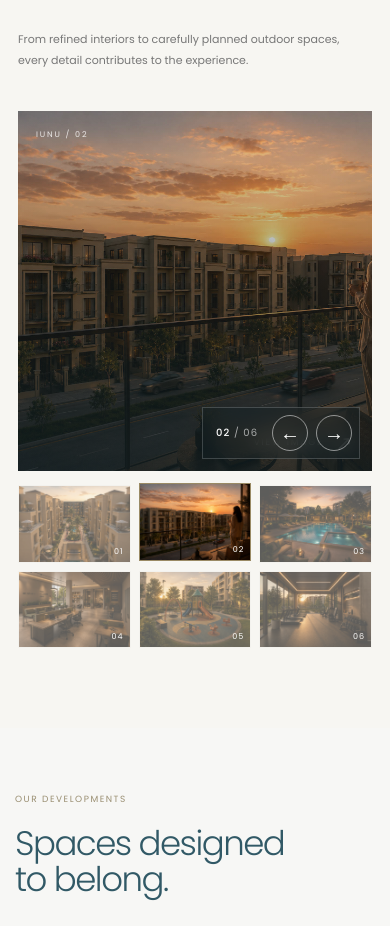
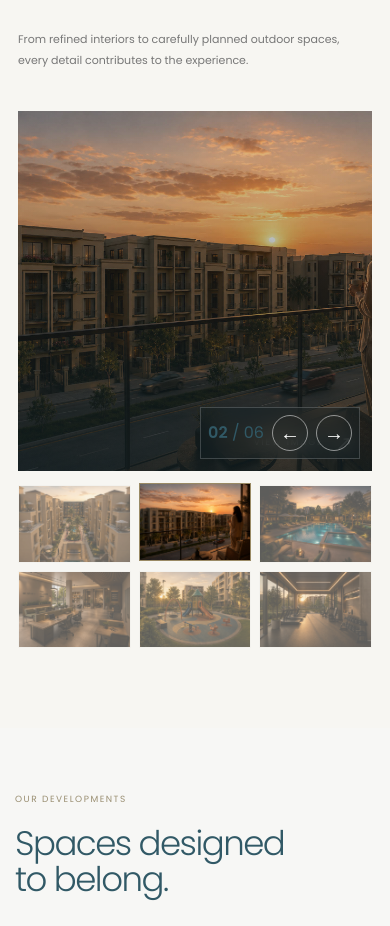
Before and after one commit to WM-cooaporate/IUNU_Website, a React (Vite) app: page /home in a window 390 px wide. Shown: the part 3025-3951 px from the top of the page. Built offline with nearby package versions, Linux system fonts and the light colour scheme; no server answers.

Commit message:
edit gallery

```diff
--- a/src/components/home/Development/Development.css
+++ b/src/components/home/Development/Development.css
@@ -92,9 +92,6 @@
     align-items: center;
 }
 
-
-/* IMAGE */
-
 .development-feature-image {
     position: relative;
     width: 100%;
@@ -143,9 +140,6 @@
     letter-spacing: 3px;
 }
 
-
-/* CONTENT */
-
 .development-feature-content {
     padding-right: 30px;
 }
@@ -181,9 +175,6 @@
     font-size: 12px;
     line-height: 1.9;
 }
-
-
-/* DETAILS */
 
 .development-details {
     margin-top: 55px;
@@ -222,9 +213,6 @@
     padding: 0 40px 140px;
 }
 
-
-/* HEADER */
-
 .development-gallery-header {
     display: grid;
     grid-template-columns: 1fr 0.7fr;
@@ -249,9 +237,6 @@
     font-size: 12px;
     line-height: 1.9;
 }
-
-
-/* HORIZONTAL GALLERY */
 
 .development-gallery {
     display: flex;
@@ -291,9 +276,6 @@
     direction: ltr;
     unicode-bidi: isolate;
 }
-
-
-/* Keep the gallery navigation order unchanged in Arabic */
 
 html[dir="rtl"] .development-gallery-controls {
     direction: ltr;
@@ -336,7 +318,6 @@ html[dir="rtl"] .development-gallery-controls {
 
 .development-gallery-shell {
     width: 100%;
-    /* Keep gallery LTR in Arabic and English */
     direction: ltr;
 }
 
@@ -382,24 +363,11 @@ html[dir="rtl"] .development-gallery-controls {
     pointer-events: none;
 }
 
-.development-gallery-feature-label,
 .development-gallery-feature-caption {
     position: absolute;
     z-index: 2;
     letter-spacing: 1.8px;
     text-transform: uppercase;
-}
-
-.development-gallery-feature-label {
-    top: 26px;
-    left: 28px;
-    right: auto;
-    color: rgba(255, 255, 255, 0.82);
-    font-size: 9px;
-    direction: ltr;
-}
-
-.development-gallery-feature-caption {
     right: 28px;
     left: auto;
     bottom: 28px;
@@ -421,6 +389,9 @@ html[dir="rtl"] .development-gallery-controls {
     transform: translate(3px, -3px);
 }
 
+
+/* Controls overlay — arrows only, no counter */
+
 .development-gallery-shell .development-gallery-controls {
     position: absolute;
     right: 28px;
@@ -436,21 +407,6 @@ html[dir="rtl"] .development-gallery-controls {
     backdrop-filter: blur(10px);
     -webkit-backdrop-filter: blur(10px);
     direction: ltr;
-}
-
-.development-gallery-progress {
-    min-width: 52px;
-    padding: 0 6px;
-    color: rgba(255, 255, 255, 0.62);
-    font-size: 10px;
-    letter-spacing: 1px;
-    direction: ltr;
-    unicode-bidi: isolate;
-}
-
-.development-gallery-progress strong {
-    color: var(--color-white);
-    font-weight: 500;
 }
 
 .development-gallery-shell .development-gallery-control {
@@ -495,16 +451,6 @@ html[dir="rtl"] .development-gallery-controls {
     transition: transform 450ms var(--ease-smooth);
 }
 
-.development-gallery-thumb span {
-    position: absolute;
-    right: 8px;
-    bottom: 6px;
-    color: var(--color-white);
-    font-size: 8px;
-    letter-spacing: 1px;
-    text-shadow: 0 1px 8px rgba(0, 0, 0, 0.5);
-}
-
 .development-gallery-thumb:hover,
 .development-gallery-thumb.is-active {
     opacity: 1;
@@ -540,9 +486,6 @@ html[dir="rtl"] .development-gallery-controls {
     transform: translateY(0);
 }
 
-
-/* Images */
-
 .development-gallery-item img {
     width: 100%;
     height: 100%;
@@ -555,9 +498,6 @@ html[dir="rtl"] .development-gallery-controls {
     transform: scale(1.07);
     filter: brightness(0.82);
 }
-
-
-/* Number */
 
 .development-gallery-number {
     position: absolute;
@@ -641,33 +581,6 @@ html[dir="rtl"] .development-gallery-controls {
 }
 
 
-/* Gallery stagger */
-
-.development-gallery-item-1 {
-    transition-delay: 0.05s;
-}
-
-.development-gallery-item-2 {
-    transition-delay: 0.12s;
-}
-
-.development-gallery-item-3 {
-    transition-delay: 0.19s;
-}
-
-.development-gallery-item-4 {
-    transition-delay: 0.26s;
-}
-
-.development-gallery-item-5 {
-    transition-delay: 0.33s;
-}
-
-.development-gallery-item-6 {
-    transition-delay: 0.40s;
-}
-
-
 /* =====================================================
    TABLET
 ===================================================== */
@@ -734,7 +647,6 @@ html[dir="rtl"] .development-gallery-controls {
     .development-intro-text p {
         font-size: 11px;
     }
-    /* Featured */
     .development-feature {
         padding: 0 18px 80px;
         gap: 40px;
@@ -760,7 +672,6 @@ html[dir="rtl"] .development-gallery-controls {
     .development-details {
         margin-top: 40px;
     }
-    /* Gallery */
     .development-gallery-wrapper {
         padding: 0 18px 80px;
     }
@@ -790,12 +701,6 @@ html[dir="rtl"] .development-gallery-controls {
         min-height: 360px;
         height: 360px;
     }
-    .development-gallery-feature-label {
-        top: 18px;
-        left: 18px;
-        right: auto;
-        font-size: 8px;
-    }
     .development-gallery-feature-caption {
         right: 18px;
         left: auto;
@@ -808,10 +713,6 @@ html[dir="rtl"] .development-gallery-controls {
     .development-gallery-thumbs {
         grid-template-columns: repeat(3, minmax(0, 1fr));
         gap: 8px;
-    }
-    .development-gallery-thumb span {
-        right: 6px;
-        bottom: 4px;
     }
     .development-gallery-number {
         top: 12px;
```
